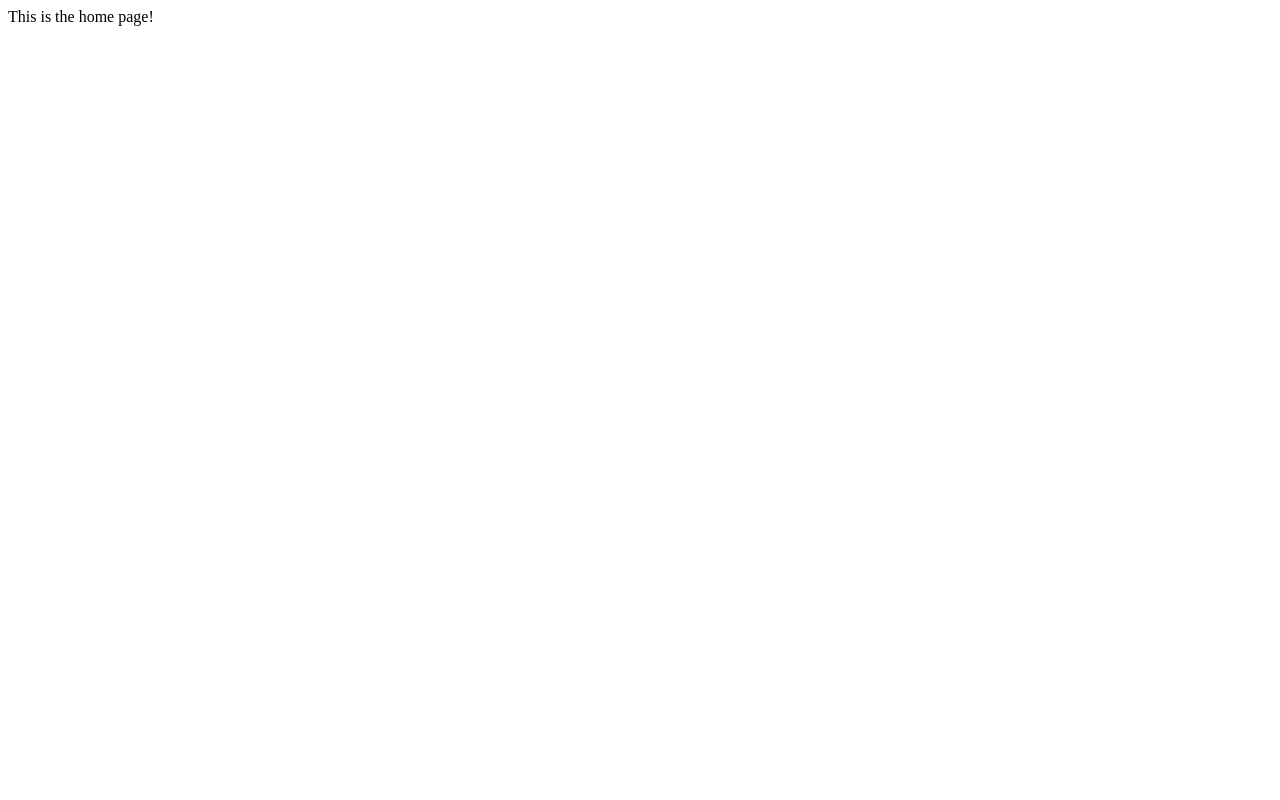
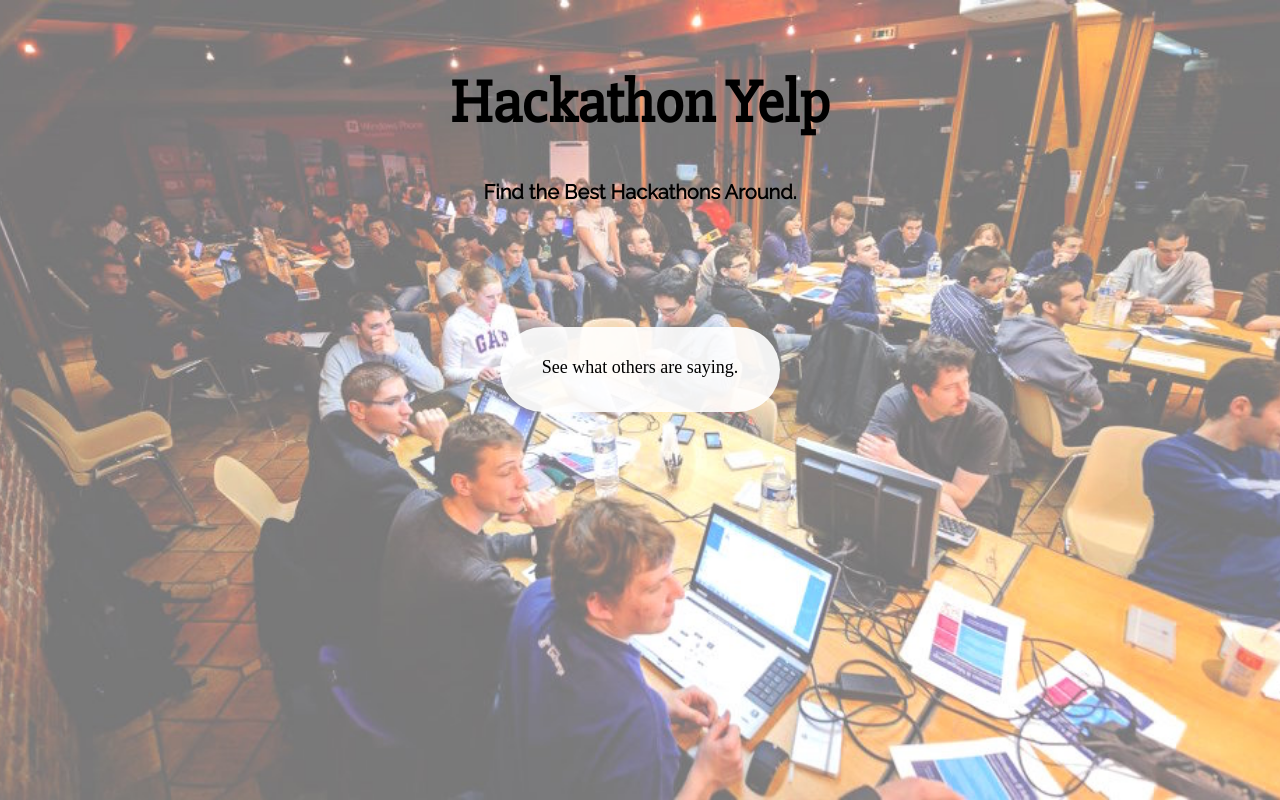
Before and after one commit to jonathandiep/hackprinceton, a website: page app/landing/landing.html in a window 1280 px wide. Drawn offline with nearby package versions, Linux system fonts and the light colour scheme.

Commit message:
edited landing page

```diff
--- a/app/app.css
+++ b/app/app.css
@@ -1,4 +1,6 @@
 /* app css stylesheet */
+
+
 
 .menu {
   list-style: none;
@@ -28,3 +30,7 @@
   content: "";
   padding: 0;
 }
+
+#heading {
+  text-align: center;
+}
--- /dev/null
+++ b/app/landing/landing.css
@@ -0,0 +1,29 @@
+html {
+  background: url(pics/hack2.jpg) no-repeat center center fixed;
+  -webkit-background-size: cover;
+  -moz-background-size: cover;
+  -o-background-size: cover;
+  background-size: cover;
+}
+
+#find_hackathon {
+  font-size: 18px;
+  border-radius: 350px;
+  background-color: rgba(255,255,255,0.9);
+  padding: 30px;
+  border-collapse: collapse;
+  position: relative;
+  height: 25px;
+  width: 220px;
+}
+
+h1{
+  font-family: 'Slabo 27px', serif;
+  font-weight: bold;
+  font-size: 60px;
+}
+
+h2 {
+  font-family: 'Raleway', sans-serif;
+  font-size: 20px;
+}
--- a/app/landing/landing.html
+++ b/app/landing/landing.html
@@ -1 +1,27 @@
-<p>This is the home page!</p>
+<!DOCTYPE html>
+<head>
+  <title> Hackathon Reviews </title>
+  <link rel="stylesheet" href="landing.css">
+  <link href='https://fonts.googleapis.com/css?family=Slabo+27px' rel='stylesheet' type='text/css'>
+  <link href='https://fonts.googleapis.com/css?family=Raleway' rel='stylesheet' type='text/css'>
+</head>
+
+<body>
+  <center>
+    <br>
+    <h1> Hackathon Yelp </h1>
+    <h2> Find the Best Hackathons Around. </h2>
+    <br><br><br><br><br>
+    <div id="landing">
+      <p><div id="find_hackathon">See what others are saying.</div></p>
+    </div>
+
+      <p><div id = "form">(Form is here.)</div></p>
+
+
+  </center>
+
+  <script type="text/javascript" src="http://ajax.googleapis.com/ajax/libs/jquery/1.7.1/jquery.min.js"></script>
+  <script type="text/javascript" src="landing.js"></script>
+</body>
+</html>
--- /dev/null
+++ b/app/landing/landing.js
@@ -0,0 +1,11 @@
+$(document).ready(function() {
+
+$("#form").hide();
+
+
+
+  $("#find_hackathon").click(function(){
+      $("#form").slideDown();
+      $("#landing").slideUp();
+    });
+});
```
Also changed, not shown: app/index.html (+6 -0 lines), app/landing/pics/hack.jpg (added), app/landing/pics/hack2.jpg (added), 6 other files.
